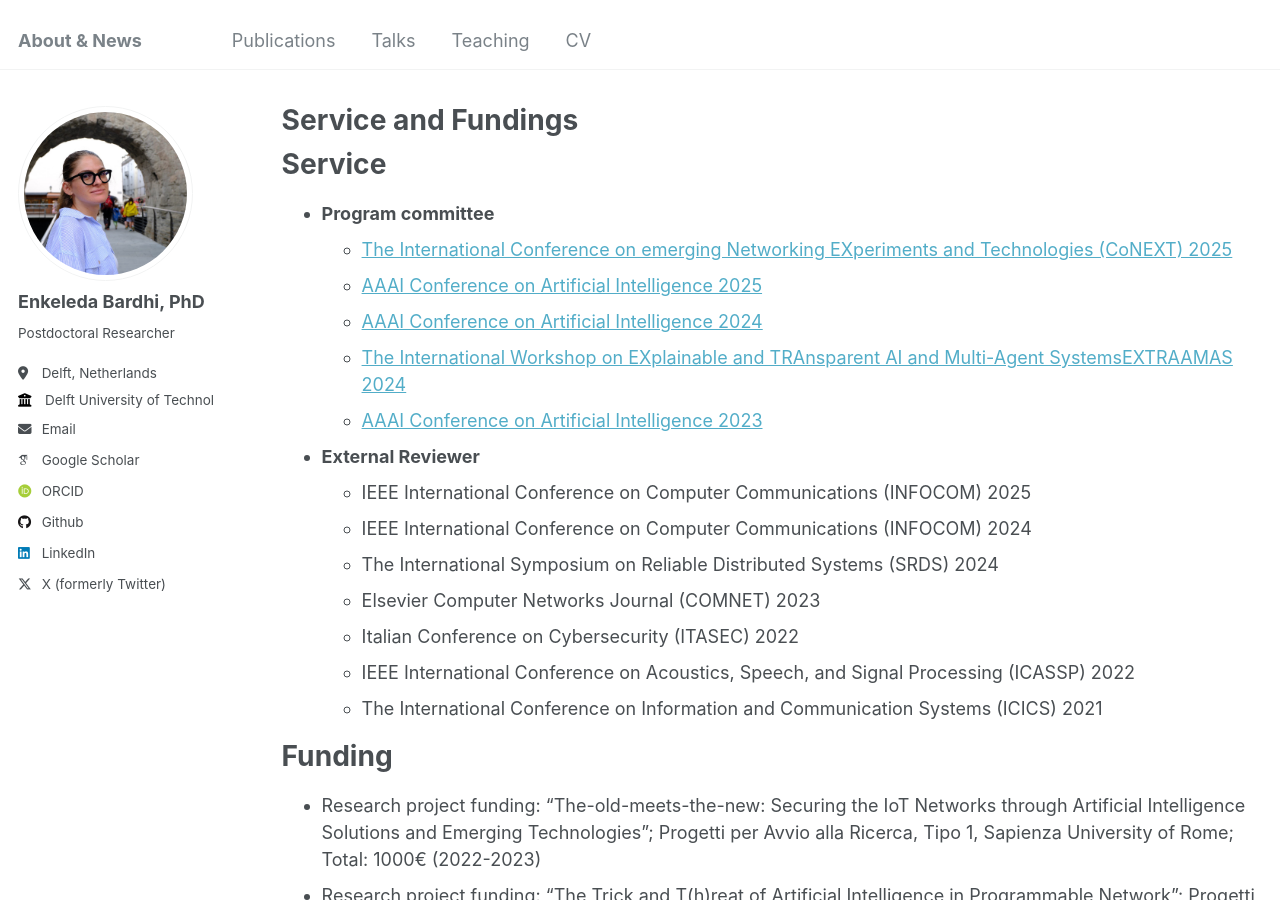
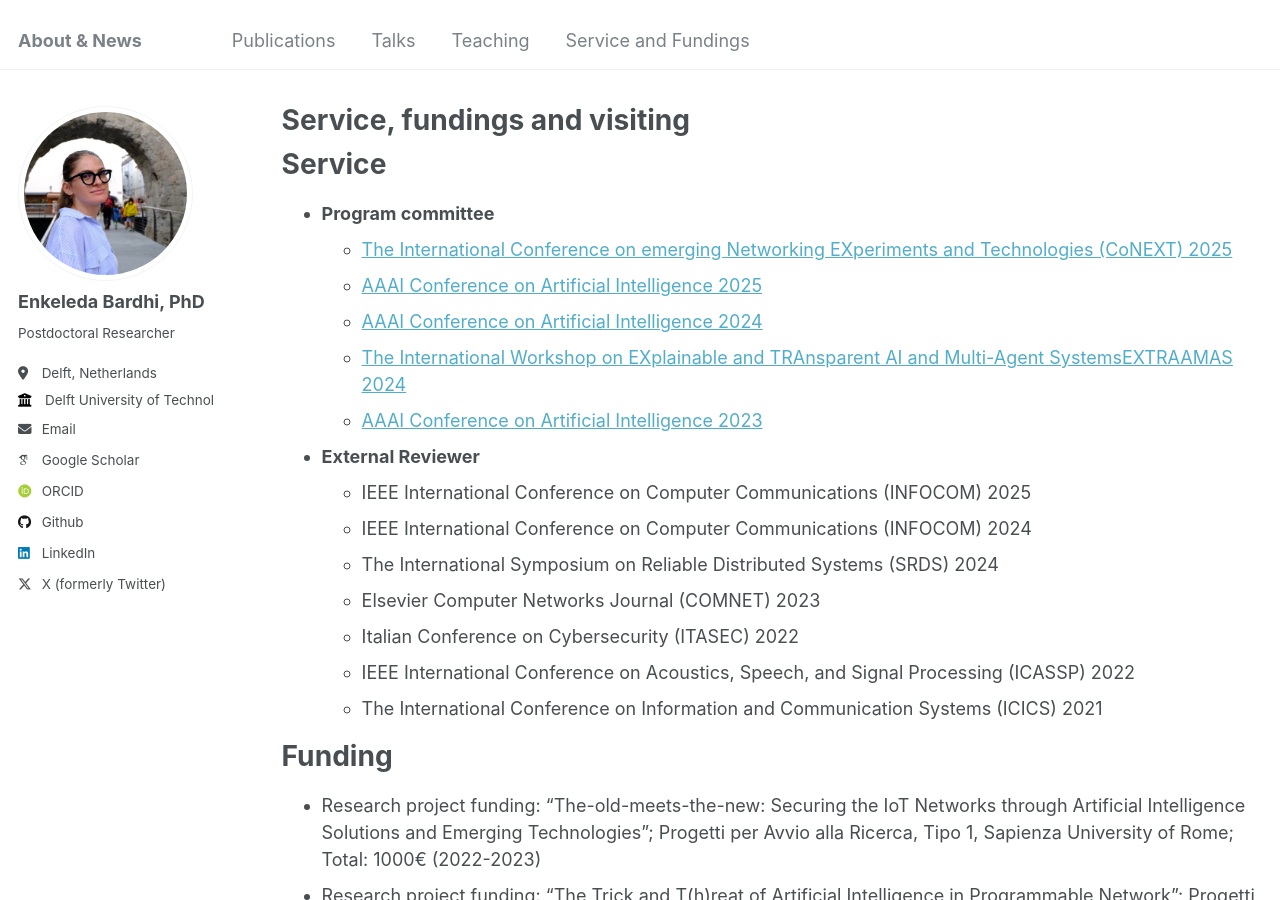
Before and after one commit to bardhienkeleda/bardhienkeleda.github.io, a Jekyll site: the page built from _pages/cv.md, in a window 1280 px wide and 900 px high. Built offline with Jekyll 4.4.1, drawn with Linux system fonts in a browser that asks for light colours; some web fonts are replaced.

Commit message:
service and fundings navigation

```diff
--- a/_data/navigation.yml
+++ b/_data/navigation.yml
@@ -20,7 +20,7 @@ main:
   #- title: "Blog Posts"
   #  url: /year-archive/
 
-  - title: "CV"
+  - title: "Service and Fundings"
     url: /cv/
 
   #- title: "Guide"
--- a/_pages/cv.md
+++ b/_pages/cv.md
@@ -1,6 +1,6 @@
 ---
 layout: archive
-title: "Service and Fundings"
+title: "Service, fundings and visiting"
 permalink: /cv/
 author_profile: true
 redirect_from:
```
Also changed, not shown: 2 other files.
